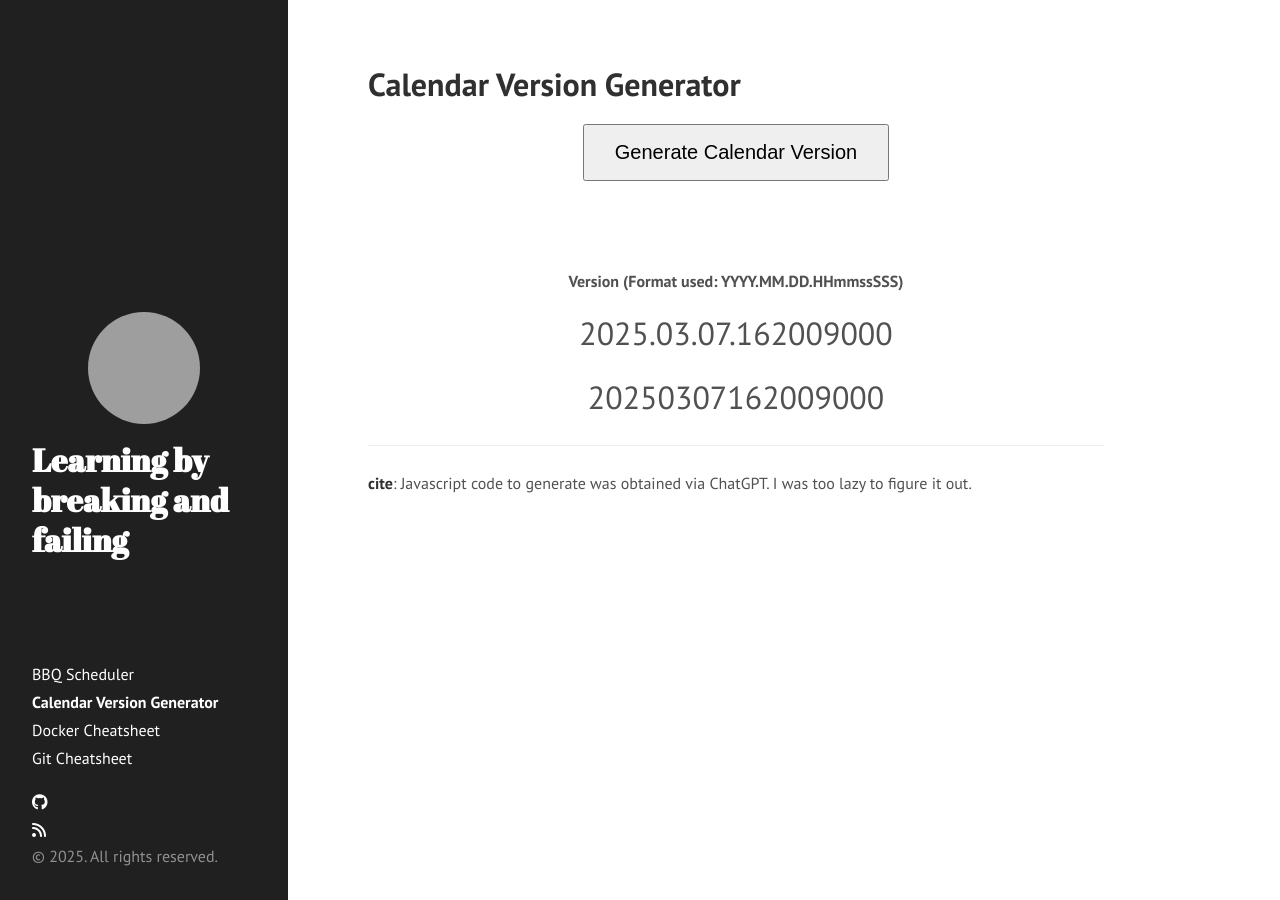
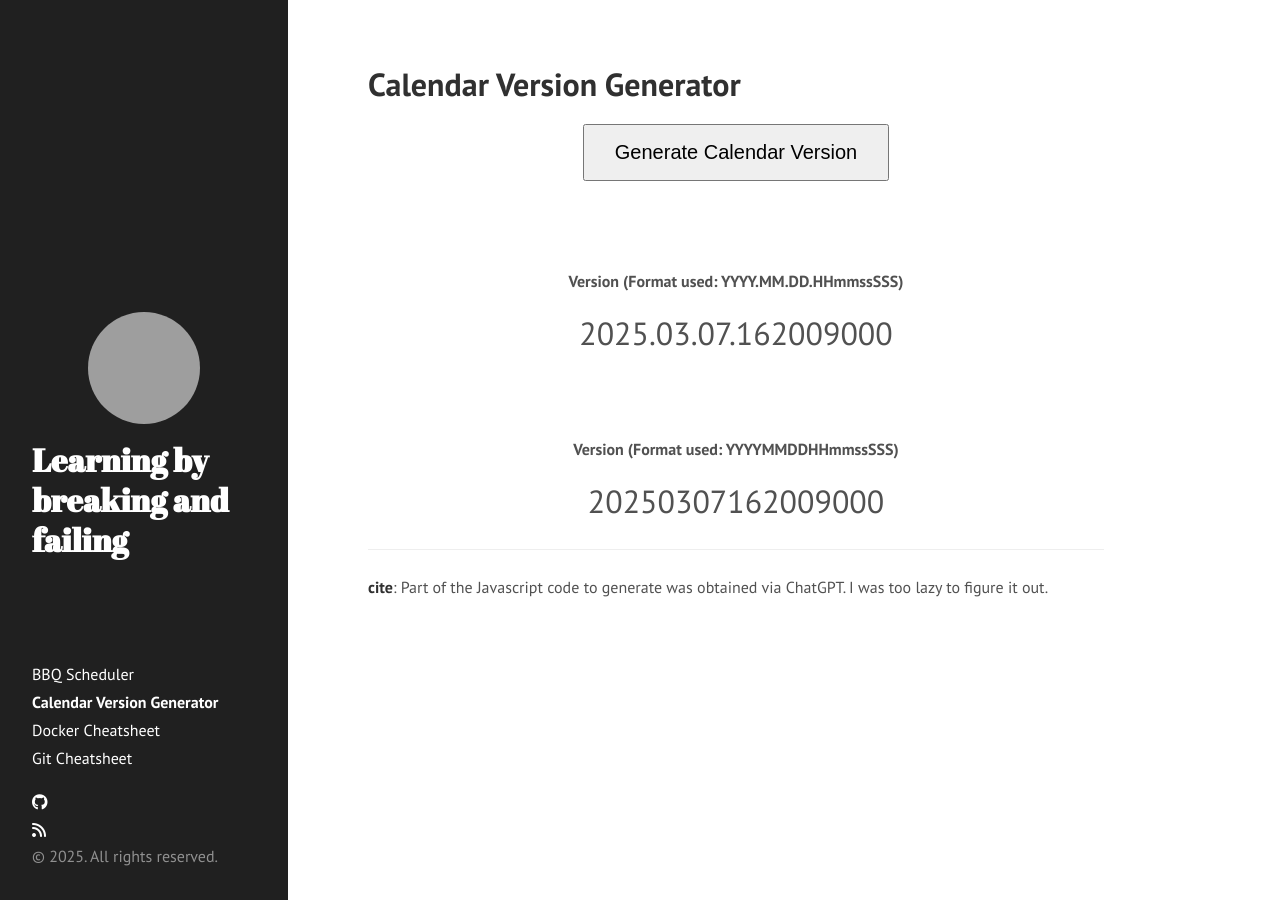
Before and after one commit to slowmonkey/slowmonkey.github.io, a Jekyll site: the page built from sidemenu_pages/calendar-version-generator.md, in a window 1280 px wide. Built offline with Jekyll 4.4.1, drawn with Linux system fonts in a browser that asks for light colours; nearby versions of some CDN libraries; grey boxes are pictures that could not be loaded.

Commit message:
Add format used for new format

```diff
--- a/sidemenu_pages/calendar-version-generator.md
+++ b/sidemenu_pages/calendar-version-generator.md
@@ -13,6 +13,10 @@ title: Calendar Version Generator
 <p style="text-align: center;"><b>Version (Format used: YYYY.MM.DD.HHmmssSSS)</b></p>
 <p style="text-align: center; font-size: 32px;"><span id="calenderVersionValue"></span></p>
 
+<br/>
+<br/>
+
+<p style="text-align: center;"><b>Version (Format used: YYYYMMDDHHmmssSSS)</b></p>
 <p style="text-align: center; font-size: 32px;"><span id="calenderVersion1Value"></span></p>
 
 <!-- Include Day.js from a CDN -->
@@ -41,4 +45,4 @@ title: Calendar Version Generator
 
 ---
 
-**cite**: Javascript code to generate was obtained via ChatGPT. I was too lazy to figure it out.
+**cite**: Part of the Javascript code to generate was obtained via ChatGPT. I was too lazy to figure it out.
```
